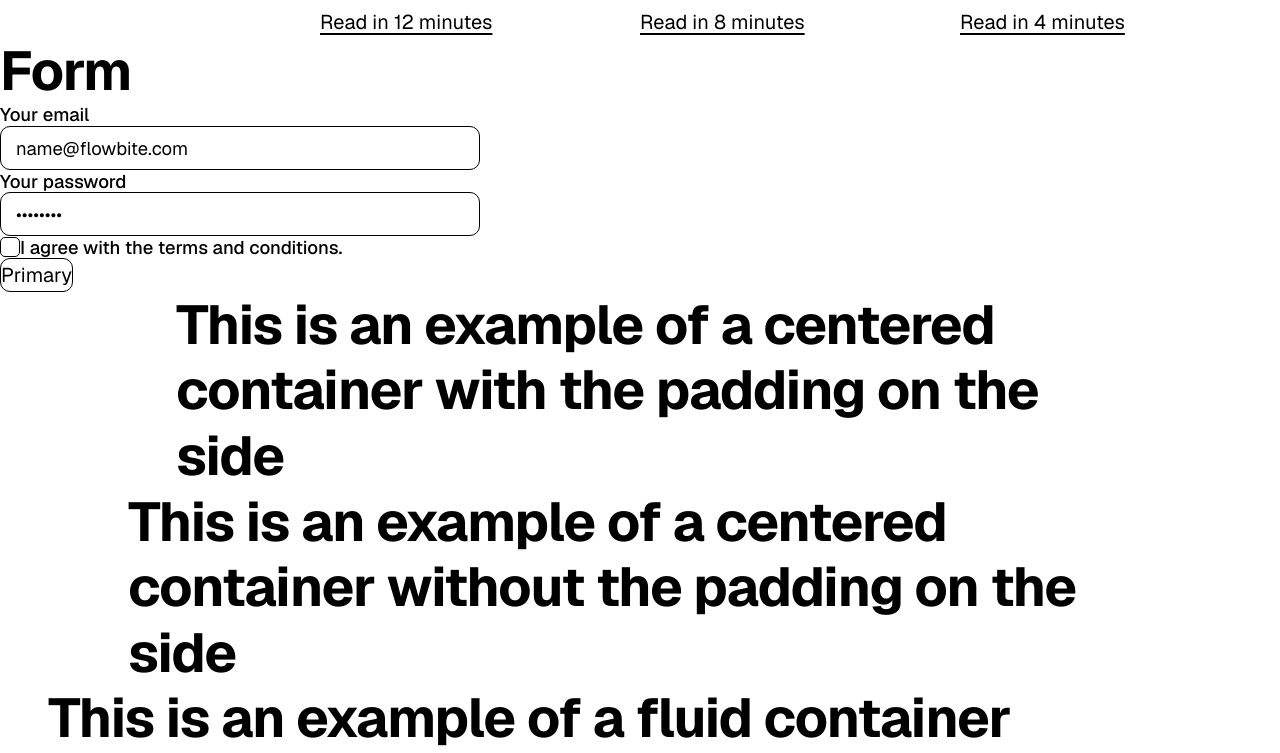
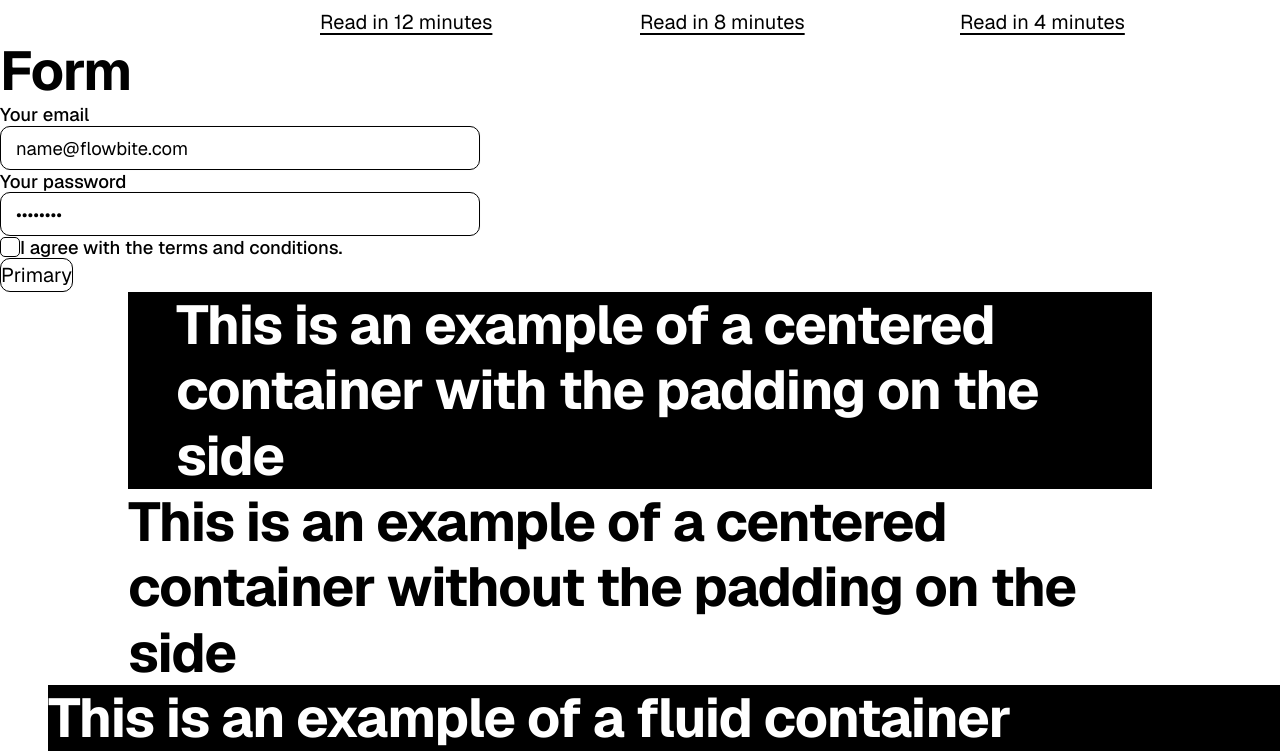
Before and after one commit to BBennettWesco/branding-test, a website: page index.html in a window 1280 px wide. Shown: the part 3190-3943 px from the top of the page. Drawn offline with nearby package versions, Linux system fonts and the light colour scheme.

Commit message:
Import core CSS

```diff
--- a/src/input.css
+++ b/src/input.css
@@ -1,6 +1,7 @@
 @import url('https://fonts.googleapis.com/css2?family=Geist+Mono:wght@100..900&family=Geist:wght@100..900&family=Space+Grotesk:wght@300..700&display=swap');
 @import "tailwindcss";
 
+@import "./styles/core.css";
 @import "./styles/fluid.css";
 @import "./brands/synergy.css";
 
```
Also changed, not shown: dist/output.css.
